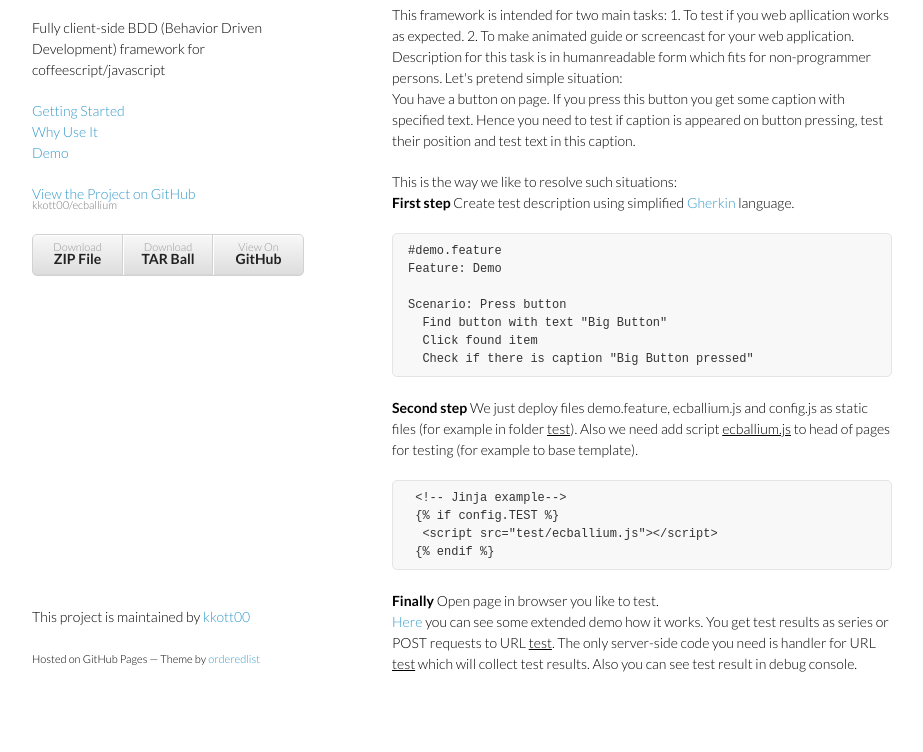
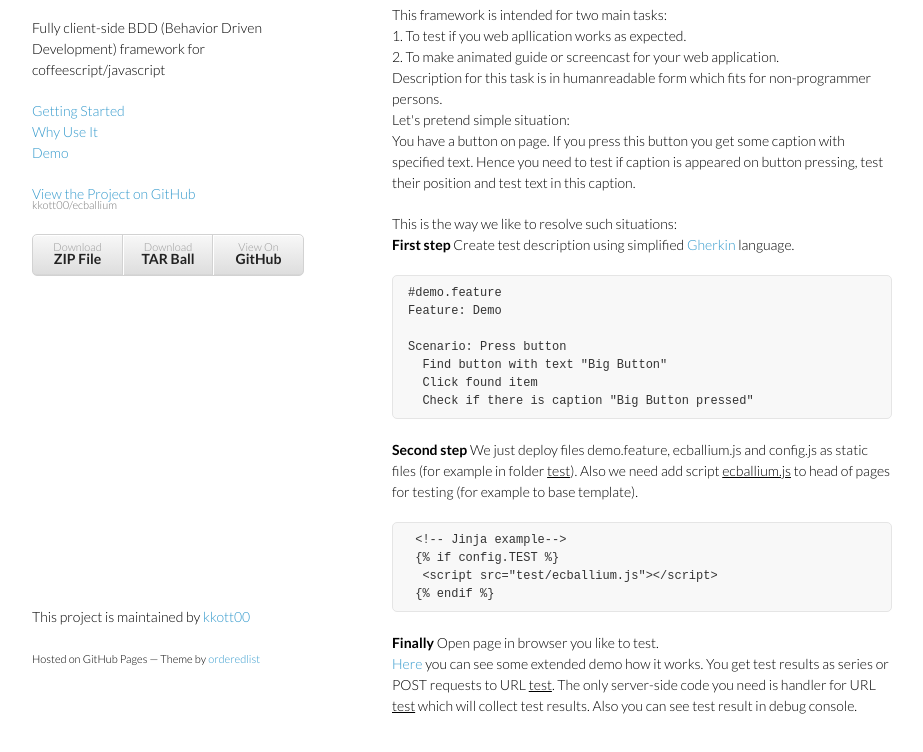
Before and after one commit to kkott00/ecballium, a plain HTML site: page index.html in a window 1280 px wide. Shown: the part 92-844 px from the top of the page, without its empty margins (178-1101 px from the left). Drawn offline with nearby package versions, Linux system fonts and the light colour scheme.

Commit message:
index page text fixed

```diff
--- a/index.html
+++ b/index.html
@@ -27,10 +27,10 @@
         <h3>Getting started</h3>
 
 <p>
-  This framework is intended for two main tasks:
-  1. To test if you web apllication works as expected.
-  2. To make animated guide or screencast for your web application.
-  Description for this task is in humanreadable form which fits for non-programmer persons.
+  This framework is intended for two main tasks:<br>
+  1. To test if you web apllication works as expected.<br>
+  2. To make animated guide or screencast for your web application.<br>
+  Description for this task is in humanreadable form which fits for non-programmer persons.<br>
   Let's pretend simple situation:<br>
   You have a button on page. If you press this button you get some caption with specified text.
   Hence you need to test if caption is appeared on button pressing, test their position and test text in this caption.
@@ -61,7 +61,7 @@ Scenario: Press button
 </code></pre>
 <p>
   <b>Finally</b> Open page in browser you like to test.<br>
-  <a href="demo.html">Here</a> you can see some extended demo how it works.
+  <a href="demo.html#simple">Here</a> you can see some extended demo how it works.
     You get test results as series or POST requests to URL <u>test</u>. The only server-side code you need is handler for URL <u>test</u> which will collect test results. Also you can see test result in debug console.
 
 </p>
```
Also changed, not shown: demo.html (+0 -1 lines).
